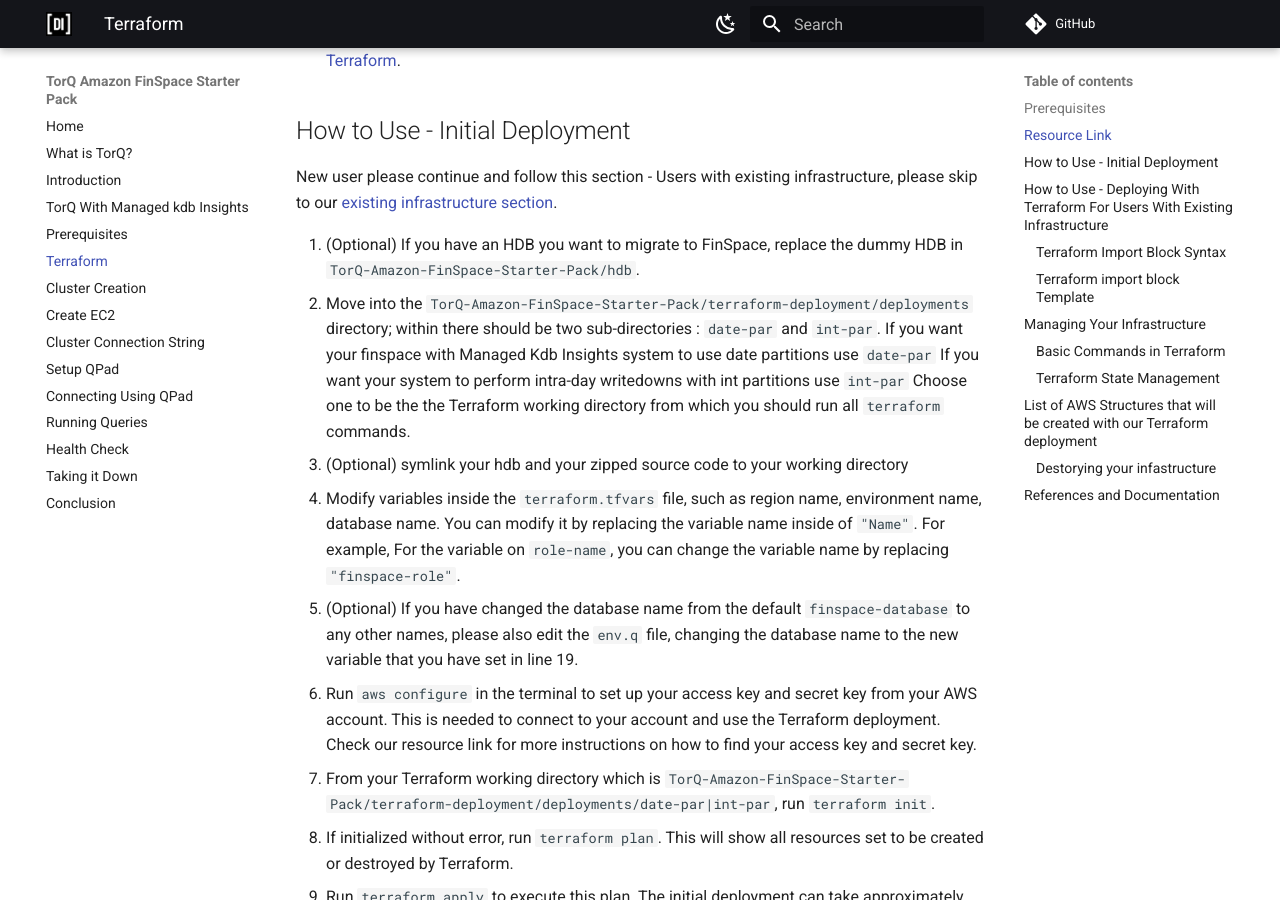
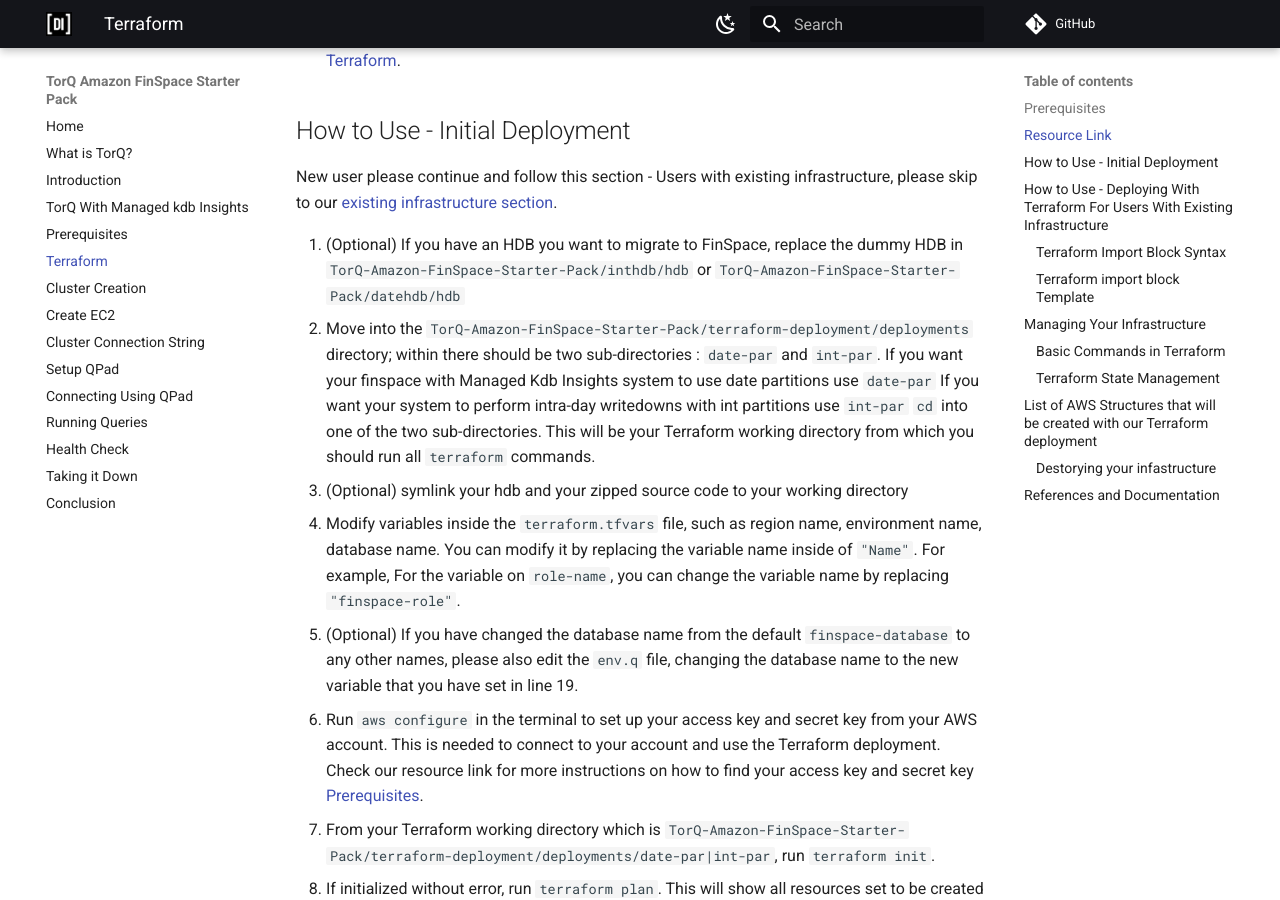
Before and after one commit to DataIntellectTech/TorQ-Amazon-FinSpace-Starter-Pack, an MkDocs documentation site: the page built from docs/05-terraform.md, in a window 1280 px wide and 900 px high, scrolled down 1691 px. Built offline with MkDocs 1.6.1 and Material for MkDocs 9.7.7, drawn with Linux system fonts in a browser that asks for light colours; comment, search, counter and statistics services are not loaded.

Commit message:
changes as per Zan's comments

```diff
--- a/docs/05-terraform.md
+++ b/docs/05-terraform.md
@@ -36,15 +36,15 @@
 
 New user please continue and follow this section - Users with existing infrastructure, please skip to our [existing infrastructure section](#deploying-with-terraform-for-users-with-existing-infrastructure).
 
-1. (Optional) If you have an HDB you want to migrate to FinSpace, replace the dummy HDB in `TorQ-Amazon-FinSpace-Starter-Pack/hdb`.
+1. (Optional) If you have an HDB you want to migrate to FinSpace, replace the dummy HDB in `TorQ-Amazon-FinSpace-Starter-Pack/inthdb/hdb` or `TorQ-Amazon-FinSpace-Starter-Pack/datehdb/hdb`
 2. Move into the `TorQ-Amazon-FinSpace-Starter-Pack/terraform-deployment/deployments` directory; within there should be two sub-directories : `date-par` and `int-par`.
   If you want your finspace with Managed Kdb Insights system to use date partitions use `date-par`
   If you want your system to perform intra-day writedowns with int partitions use `int-par`
-  Choose one to be the the Terraform working directory from which you should run all `terraform` commands.
+  `cd` into one of the two sub-directories. This will be your Terraform working directory from which you should run all `terraform` commands.
 3. (Optional) symlink your hdb and your zipped source code to your working directory
 4. Modify variables inside the `terraform.tfvars` file, such as region name, environment name, database name. You can modify it by replacing the variable name inside of `"Name"`. For example, For the variable on `role-name`, you can change the variable name by replacing `"finspace-role"`.
 5. (Optional) If you have changed the database name from the default `finspace-database` to any other names, please also edit the `env.q` file, changing the database name to the new variable that you have set in line 19.
-6. Run `aws configure` in the terminal to set up your access key and secret key from your AWS account. This is needed to connect to your account and use the Terraform deployment. Check our resource link for more instructions on how to find your access key and secret key.
+6. Run `aws configure` in the terminal to set up your access key and secret key from your AWS account. This is needed to connect to your account and use the Terraform deployment. Check our resource link for more instructions on how to find your access key and secret key [Prerequisites](#Prerequisites).
 7. From your Terraform working directory which is `TorQ-Amazon-FinSpace-Starter-Pack/terraform-deployment/deployments/date-par|int-par`, run `terraform init`.
 8. If initialized without error, run `terraform plan`. This will show all resources set to be created or destroyed by Terraform.
 9. Run `terraform apply` to execute this plan. The initial deployment can take approximately 45 minutes, and connection losses can cause errors with deployment, so it's a good idea to run this in `nohup`. (Using `nohup` might lead to a higher cost of operating the codes if you are using Terraform from a cloud environment.) Example nohup run: `nohup terraform apply -auto-approve > terraform_apply.log 2>&1 &`.
```
